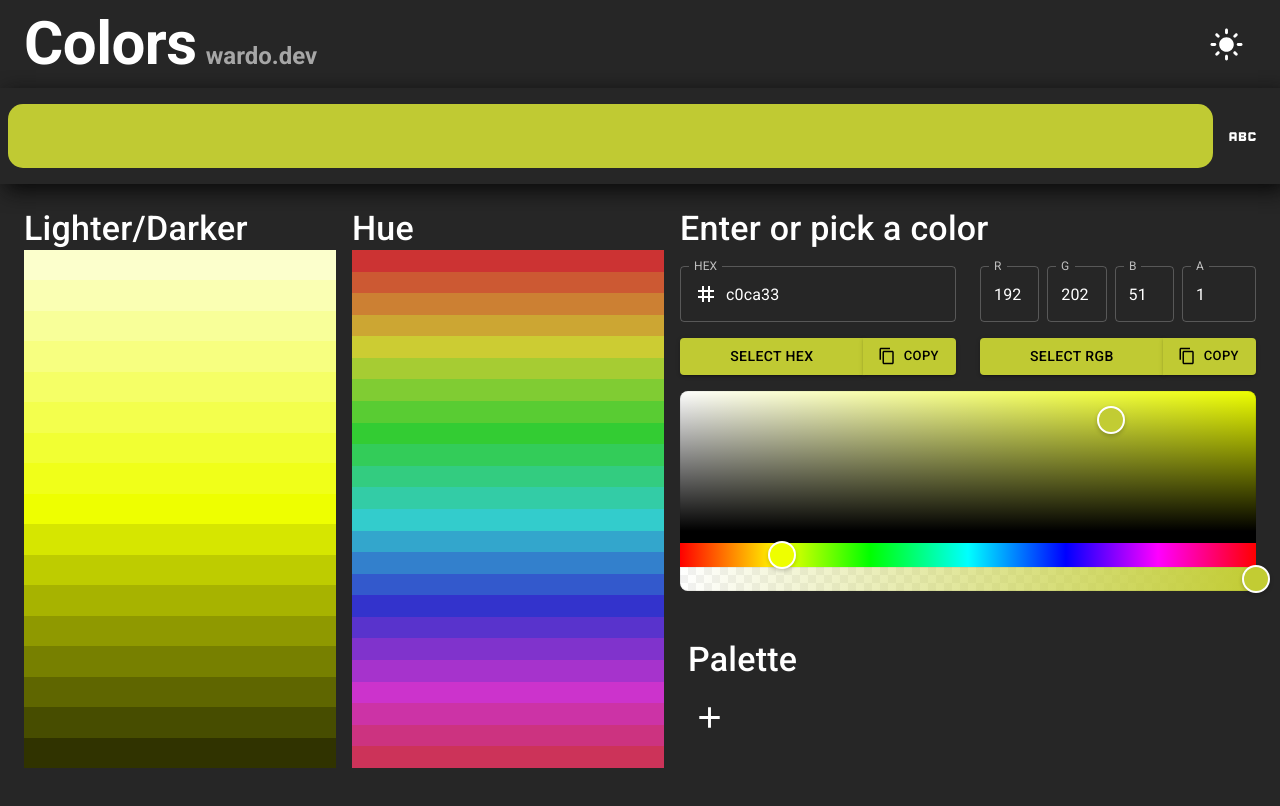
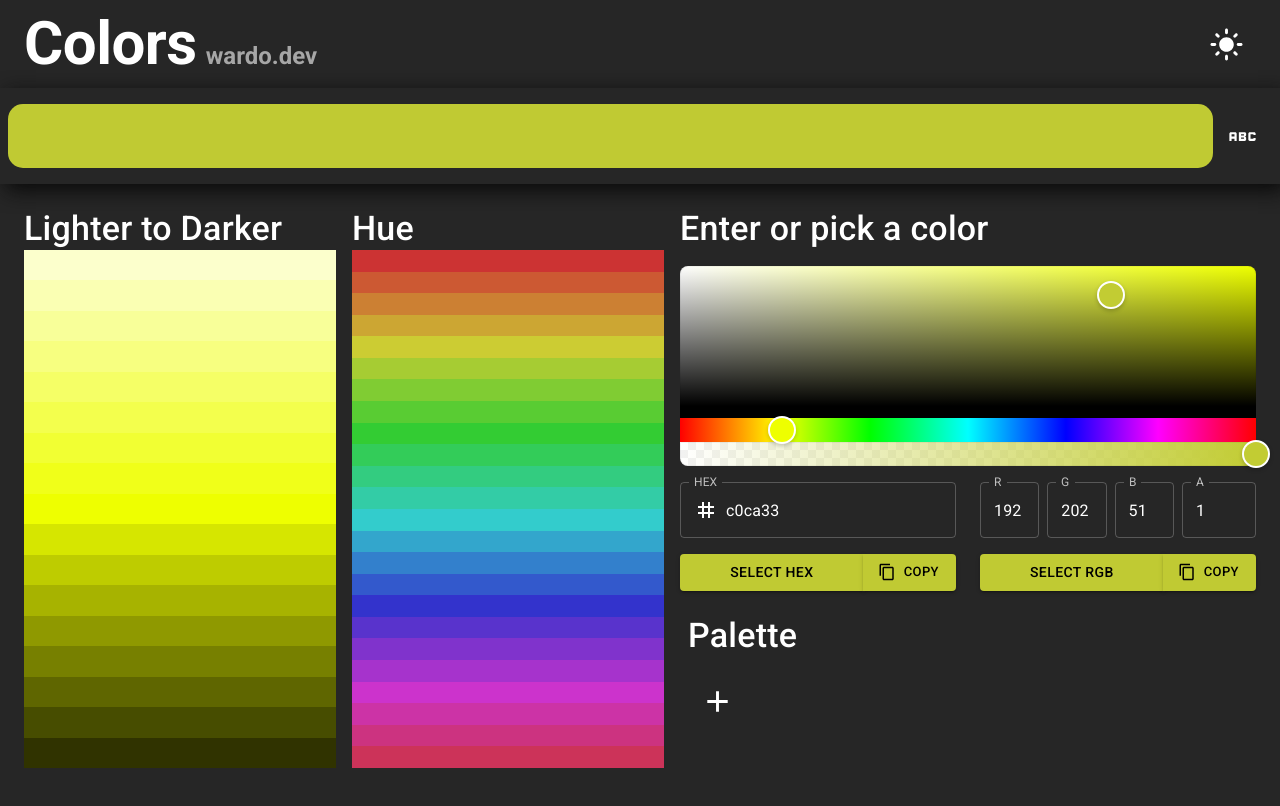
Before and after one commit to szeckirjr/color-dashboard, a React (Create React App) app: page / in a window 1280 px wide. Shown: the top 806 px of the page. Built offline with nearby package versions, Linux system fonts and the light colour scheme.

Commit message:
Fix bugs and formatting

```diff
--- a/src/components/HueColors.tsx
+++ b/src/components/HueColors.tsx
@@ -1,6 +1,6 @@
 import { Box, Stack, Typography } from "@mui/material";
 import { Colord, colord } from "colord";
-import { useReallySmallScreen } from "../utils/functions";
+import { useReallySmallScreen, useSmallScreen } from "../utils/functions";
 import ColorBadge from "./ColorBadge";
 
 export default function HueColors({
@@ -13,6 +13,7 @@ export default function HueColors({
   selectedColor: Colord;
 }) {
   const isReallySmallScreen = useReallySmallScreen();
+  const isSmallScreen = useSmallScreen();
   const colors = [
     0, 15, 30, 45, 60, 75, 90, 105, 120, 135, 150, 165, 180, 195, 210, 225, 240,
     255, 270, 285, 300, 315, 330, 345,
@@ -26,7 +27,7 @@ export default function HueColors({
   // console.log(colors);
   return (
     <Stack width="100%">
-      <Typography variant={isReallySmallScreen ? "h5" : "h4"} fontWeight="500">
+      <Typography variant={isSmallScreen ? "h5" : "h4"} fontWeight="500">
         Hue
       </Typography>
       <Box
--- a/src/components/LighterDarkerColors.tsx
+++ b/src/components/LighterDarkerColors.tsx
@@ -1,6 +1,6 @@
 import { Box, Stack, Typography } from "@mui/material";
 import { Colord, colord } from "colord";
-import { useReallySmallScreen } from "../utils/functions";
+import { useReallySmallScreen, useSmallScreen } from "../utils/functions";
 import ColorBadge from "./ColorBadge";
 
 export default function LighterDarkerColors({
@@ -12,6 +12,7 @@ export default function LighterDarkerColors({
   setColor: (color: Colord) => void;
   selectedColor: Colord;
 }) {
+  const isSmallScreen = useSmallScreen();
   const isReallySmallScreen = useReallySmallScreen();
 
   const colors = [
@@ -22,8 +23,14 @@ export default function LighterDarkerColors({
 
   return (
     <Stack width="100%">
-      <Typography variant={isReallySmallScreen ? "h5" : "h4"} fontWeight="500">
-        Lighter/Darker
+      <Typography
+        sx={{
+          wordWrap: "break-word",
+        }}
+        variant={isSmallScreen ? "h5" : "h4"}
+        fontWeight="500"
+      >
+        Lighter to Darker
       </Typography>
       <Box
         sx={{
--- a/src/components/dashboard/ColorDashboard.tsx
+++ b/src/components/dashboard/ColorDashboard.tsx
@@ -26,9 +26,6 @@ export default function ColorDashboard({
       direction={isSmallScreen ? "column" : "row"}
       spacing={2}
       display="flex"
-      sx={{
-        backgroundColor: "#262626",
-      }}
     >
       <Stack
         direction="row"
@@ -36,7 +33,8 @@ export default function ColorDashboard({
           width: "100%",
           display: "flex",
           alignItems: "stretch",
-          height: isSmallScreen ? "60vh" : "70vh",
+          minHeight: isSmallScreen ? "60vh" : "70vh",
+          transition: "height 2s ease-in-out",
         }}
         gap={isSmallScreen ? 1 : 2}
       >
@@ -50,25 +48,34 @@ export default function ColorDashboard({
           setColor={setSelectedColor}
           selectedColor={selectedColor}
         />
+        {isSmallScreen && (
+          <PaletteGenerator
+            selectedColor={selectedColor.toHex()}
+            onClick={setSelectedColor}
+          />
+        )}
       </Stack>
       <Stack spacing={2} flexGrow={3}>
         <Typography variant={isSmallScreen ? "h5" : "h4"} fontWeight="500">
           Enter or pick a color
         </Typography>
+
+        <Stack direction={"column"} gap={5}>
+          <MainColorPicker
+            selectedColor={selectedColor}
+            setSelectedColor={setSelectedColor}
+          />
+        </Stack>
         <MainColorFields
           selectedColor={selectedColor}
           setSelectedColor={setSelectedColor}
         />
-        <Stack direction={"column"} gap={5} pb={isReallySmallScreen ? 10 : 0}>
-          <MainColorPicker
-            selectedColor={selectedColor}
-            setSelectedColor={setSelectedColor}
-          />
+        {!isSmallScreen && (
           <PaletteGenerator
             selectedColor={selectedColor.toHex()}
             onClick={setSelectedColor}
           />
-        </Stack>
+        )}
       </Stack>
     </Stack>
   );
--- a/src/components/pallete/PaletteColor.tsx
+++ b/src/components/pallete/PaletteColor.tsx
@@ -23,7 +23,7 @@ export default function PaletteColor({
         width: "60px",
         scale: "1",
         "&:hover": {
-          scale: "1.1",
+          scale: "1.15",
         },
         transition: "scale 0.2s ease-in-out",
         display: "flex",
--- a/src/components/pallete/PaletteGenerator.tsx
+++ b/src/components/pallete/PaletteGenerator.tsx
@@ -19,11 +19,8 @@ export function PaletteGenerator({
   return (
     <Stack
       sx={{
-        position: isSmallScreen ? "fixed" : "initial",
-        bottom: isSmallScreen ? "0" : "initial",
         width: "100%",
-        backgroundColor: "#262626",
-        zIndex: 3,
+        flexShrink: 1,
       }}
     >
       <Typography
@@ -37,8 +34,13 @@ export function PaletteGenerator({
         sx={{
           display: "flex",
           flexWrap: "wrap",
-          alignItems: "center",
-          flexGrow: 1,
+          justifyContent: isSmallScreen ? "center" : "flex-start",
+          alignItems: isSmallScreen ? "flex-start" : "flex-start",
+          overflow: "scroll",
+          position: "relative",
+          padding: 1,
+          maxWidth: "600px",
+          maxHeight: isReallySmallScreen ? "60vh" : "initial",
         }}
       >
         {colors.map((color, idx) => {
@@ -59,13 +61,13 @@ export function PaletteGenerator({
           disableInteractive
         >
           <IconButton
-            disabled={isReallySmallScreen && colors.length >= 4}
+            // disabled={colors.includes(selectedColor)}
+            sx={{}}
             size="large"
             aria-label="close"
             color="inherit"
             onClick={() => {
-              (!isReallySmallScreen || colors.length < 4) &&
-                setColors([...colors, selectedColor]);
+              setColors([...colors, selectedColor]);
             }}
             // onClick={handleClose}
           >
--- a/src/containers/index.tsx
+++ b/src/containers/index.tsx
@@ -1,5 +1,5 @@
 import { Box, IconButton, Snackbar, useTheme } from "@mui/material";
-import { useContext, useState, Fragment } from "react";
+import { useContext, useState, Fragment, useEffect } from "react";
 import { ColorModeContext } from "../App";
 import ColorDashboard from "../components/dashboard/ColorDashboard";
 import CloseIcon from "@mui/icons-material/Close";
@@ -10,6 +10,7 @@ import { ColorResult } from "react-color";
 import { colord, Colord } from "colord";
 import { useReallySmallScreen } from "../utils/functions";
 import { bgcolor } from "@mui/system";
+import { ModeCommentOutlined } from "@mui/icons-material";
 
 export const initial = [
   "#F8BBD0",
@@ -233,6 +234,13 @@ export default function Dashboard() {
   const theme = useTheme();
   const { mode } = theme.palette;
 
+  useEffect(() => {
+    document.body.setAttribute(
+      "style",
+      mode === "light" ? "background: #f2f2f2;" : "background: #262626;"
+    );
+  }, [mode]);
+
   const [selectedCol, setSelectedCol] = useState<Colord>(selectRandomColor());
   const [open, setOpen] = useState(false);
   const isReallySmallScreen = useReallySmallScreen();
@@ -268,7 +276,6 @@ export default function Dashboard() {
       sx={{
         overflowX: "hidden",
         color: "text.primary",
-        bgcolor: mode === "light" ? "#f2f2f2" : "#262626",
         transition: "all 0.4s ease-in-out",
         height: "100%",
         pb: 4,
```
